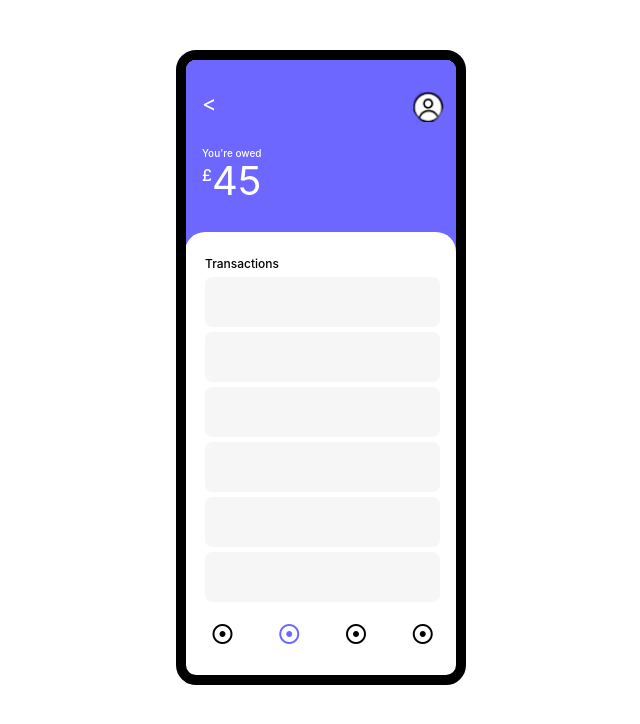
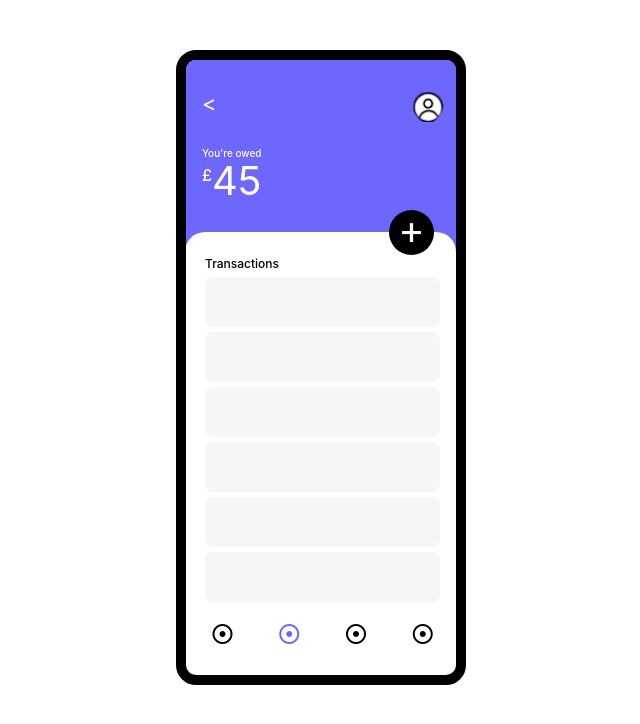
Before and after one commit to bellom/transaction-app, a React (Create React App) app: page /info/1 in a window 1280 px wide. Shown: the top 724 px of the page, without its empty margins (319-959 px from the left). Built offline with nearby package versions, Linux system fonts and the light colour scheme; the HTML template or start-up script is replaced by a standard one.

Commit message:
added plus sign design and fix overflow bug

```diff
--- a/src/App.css
+++ b/src/App.css
@@ -1,6 +1,14 @@
 /* ******************************
 General Styles
 ****************************** */
+
+html {
+  overflow: scroll;
+}
+::-webkit-scrollbar {
+    width: 0px;
+    background: transparent;
+}
 
 * {
   -webkit-box-sizing: border-box;
@@ -17,8 +25,7 @@ General Styles
   padding-top: 30px;
   padding-left: 17px;
   position: static;
-  overflow: auto;
-  /* background-color: #6D66FF; */
+  overflow: hidden;
 }
 
 /* ******************************
@@ -72,6 +79,8 @@ HomePage Styles
 
 .card-div {
   display: flex;
+  overflow: auto;
+  margin-bottom: -18px;
 }
 
 .span-homePage{
@@ -150,6 +159,22 @@ InfoPage Styles
   padding: 30px 0 0 35px;
 }
 
+.plus {
+  background: black;
+  border-radius: 50%;
+  color: white;
+  float: right;
+  height: 45px;
+  margin: -42px 22px 0 0;
+  width: 45px;
+  text-align: center;
+}
+
+.sign {
+  margin-top: -5px;
+  font-size: 40px;
+}
+
 .section2 {
   background: #fff;
   border-radius: 20px 20px 0 0;
--- a/src/component/homePage.js
+++ b/src/component/homePage.js
@@ -1,5 +1,4 @@
 import React from 'react';
-// import { Link } from 'react-router-dom';
 import Card from './card';
 import icon from '../img/icon.png';
 
--- a/src/component/infoPage.js
+++ b/src/component/infoPage.js
@@ -2,6 +2,7 @@ import React from 'react';
 import Zoom from 'react-reveal/Zoom';
 import { Link } from 'react-router-dom';
 import icon from '../img/card-icon.png';
+
 
 class infoPage extends React.Component {
 
@@ -22,6 +23,7 @@ class infoPage extends React.Component {
               </div>
             </div>
             <div className="section2">
+              <div className="plus"> <h1 className="sign">+</h1></div>
               <span className="span-homePage">Transactions</span>
               <div className="transaction2"></div>
               <div className="transaction2"></div>
```
Also changed, not shown: 1 other file (tests, documents, lock files or other folders).
